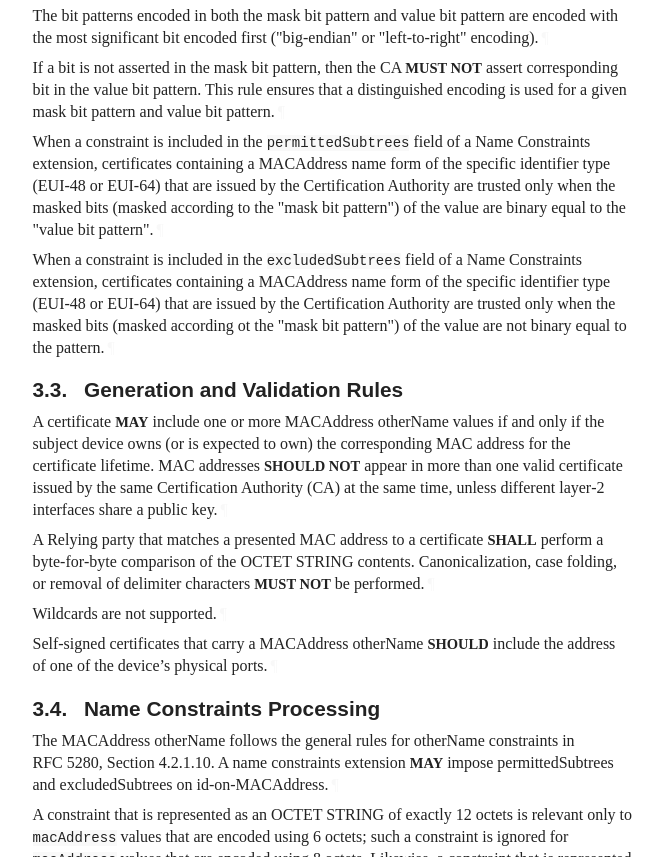
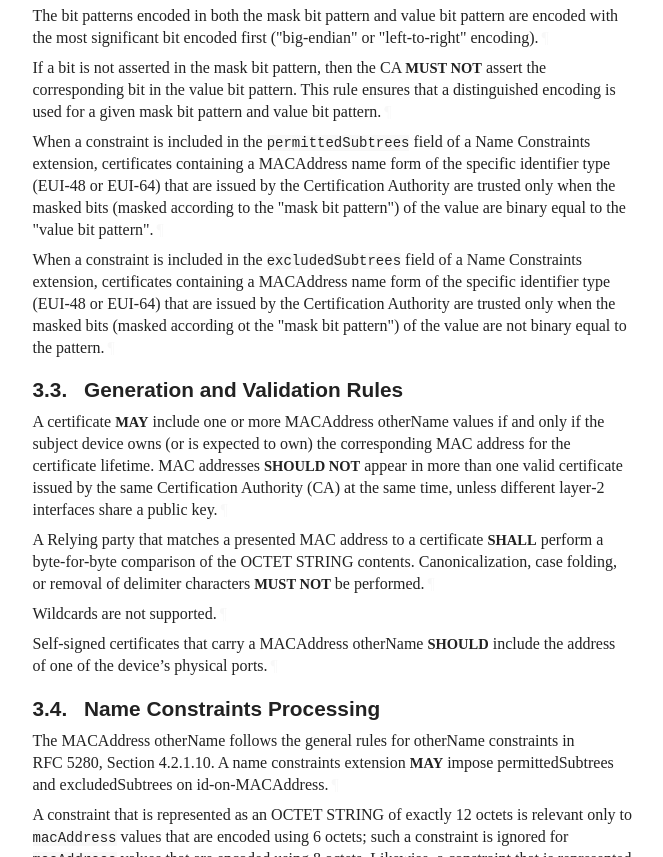
Before and after one commit to CBonnell/draft-housley-lamps-macaddress-on, a plain HTML site: page bit-twiddling/draft-housley-lamps-macaddress-on.html in a window 1280 px wide. Shown: the part 2106-2963 px from the top of the page, without its empty margins (92-755 px from the left). Drawn offline with Linux system fonts and the light colour scheme; a web font is replaced by a local one.

Commit message:
Script updating gh-pages from 164f7e3. [ci skip]

```diff
--- a/bit-twiddling/draft-housley-lamps-macaddress-on.html
+++ b/bit-twiddling/draft-housley-lamps-macaddress-on.html
@@ -1276,7 +1276,7 @@ appear in all capitals, as shown here.<a href="#section-2-1" class="pilcrow">¶<
 </li>
         </ol>
 <p id="section-3.2-3">The bit patterns encoded in both the mask bit pattern and value bit pattern are encoded with the most significant bit encoded first ("big-endian" or "left-to-right" encoding).<a href="#section-3.2-3" class="pilcrow">¶</a></p>
-<p id="section-3.2-4">If a bit is not asserted in the mask bit pattern, then the CA <span class="bcp14">MUST NOT</span> assert corresponding bit in the value bit pattern. This rule ensures that a distinguished encoding is used for a given mask bit pattern and value bit pattern.<a href="#section-3.2-4" class="pilcrow">¶</a></p>
+<p id="section-3.2-4">If a bit is not asserted in the mask bit pattern, then the CA <span class="bcp14">MUST NOT</span> assert the corresponding bit in the value bit pattern. This rule ensures that a distinguished encoding is used for a given mask bit pattern and value bit pattern.<a href="#section-3.2-4" class="pilcrow">¶</a></p>
 <p id="section-3.2-5">When a constraint is included in the <code>permittedSubtrees</code> field of a Name Constraints extension, certificates containing a MACAddress name form of the specific identifier type (EUI-48 or EUI-64) that are issued by the Certification Authority are trusted only when the masked bits (masked according to the "mask bit pattern") of the value are binary equal to the "value bit pattern".<a href="#section-3.2-5" class="pilcrow">¶</a></p>
 <p id="section-3.2-6">When a constraint is included in the <code>excludedSubtrees</code> field of a Name Constraints extension, certificates containing a MACAddress name form of the specific identifier type (EUI-48 or EUI-64) that are issued by the Certification Authority are trusted only when the masked bits (masked according ot the "mask bit pattern") of the value are not binary equal to the pattern.<a href="#section-3.2-6" class="pilcrow">¶</a></p>
 </section>
```
Also changed, not shown: bit-twiddling/draft-housley-lamps-macaddress-on.txt.
